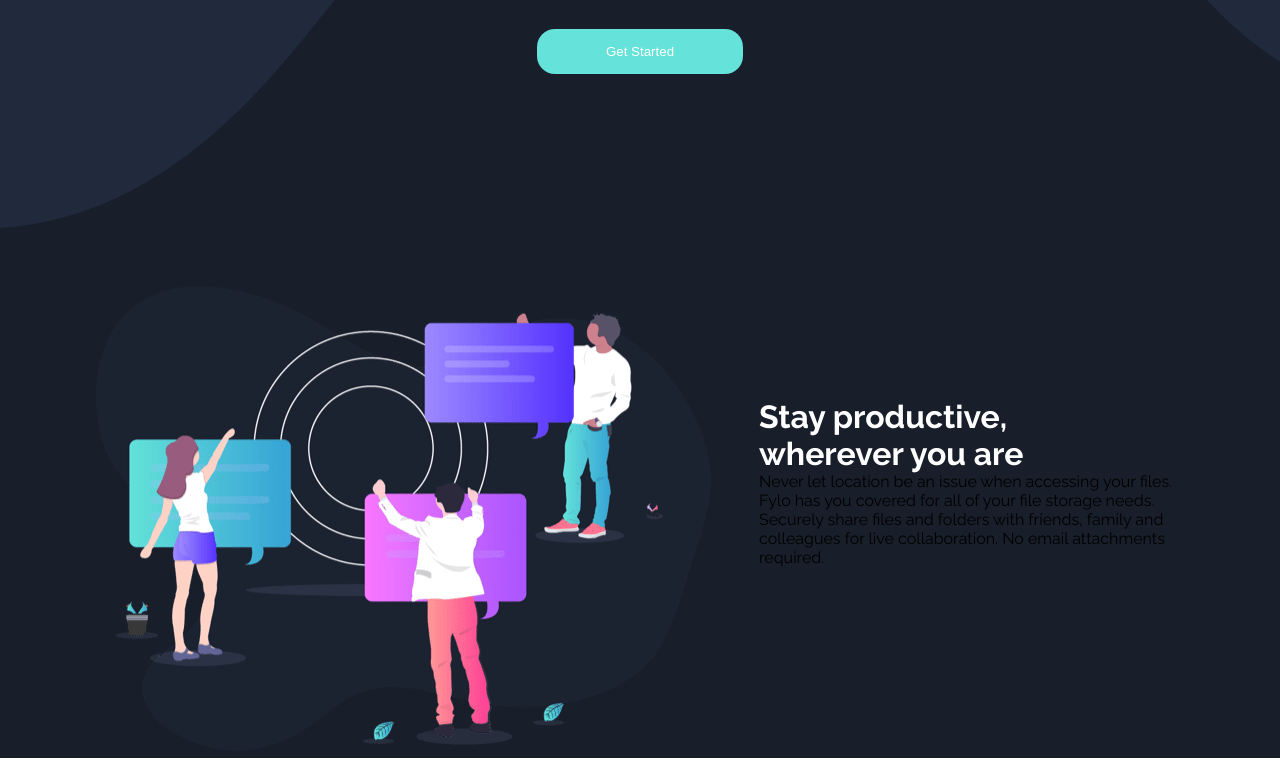
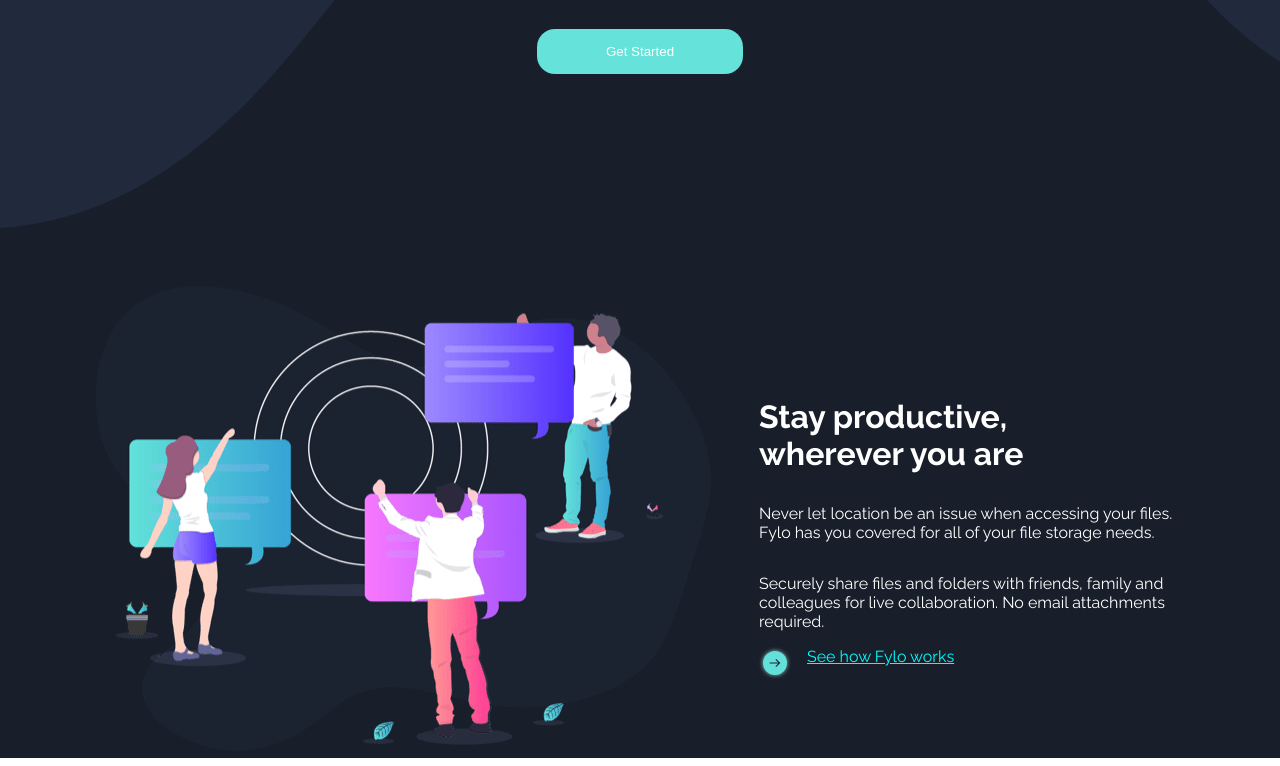
Before and after one commit to marcoshgss/fylo-dark-theme-landing-page-master, a plain HTML site: page index.html in a window 1280 px wide. Shown: the part 739-1505 px from the top of the page. Drawn offline with Linux system fonts and the light colour scheme.

Commit message:
atualizações na section

```diff
--- a/assets/style/style.css
+++ b/assets/style/style.css
@@ -134,24 +134,39 @@
 }
 
 .box-left {
-    height: 25rem;
+    min-height: 30rem;
 }
 
 .box-right h1 {
     font-size: 2rem;
     color: hsl(0, 0%, 100%);
-
     text-align:left;
 }
 
 .box-right p {
-    text-align:left
+    text-align:left;
+    color: hsl(0, 0%, 100%);
+    margin-top: 2rem;
+}
+
+.box-right a {
+    margin-top: 1rem;
+    color: aqua;
+    height: 2rem;
+    display:flex;
+}
+
+.box-right .the-link {
+    margin-right: 1rem;
 }
 
 .container .box-right {
     margin-top: 7rem;
     margin-left: 3rem;
 }
+
+
+
 
 /*PARTE DA RESPONSIVIDADE*/
 @media screen and (max-width: 375px) {
--- a/index.html
+++ b/index.html
@@ -72,13 +72,13 @@
         <p> Securely share files and folders with friends, family and colleagues for live collaboration. No email
           attachments required.
         </p>
+        <a href="#"><img class="the-link" src="./images/icon-arrow.svg">See how Fylo works </a>
       </div>
     </div>
   </section>
   <!--
 
-
-
+    See how Fylo works
 
   All your files in one secure location, accessible anywhere.
   <p>
@@ -112,7 +112,7 @@
 
 
 
-    See how Fylo works
+
 
     Fylo has improved our team productivity by an order of magnitude. Since making the switch our team has
     become a well-oiled collaboration machine.
```
